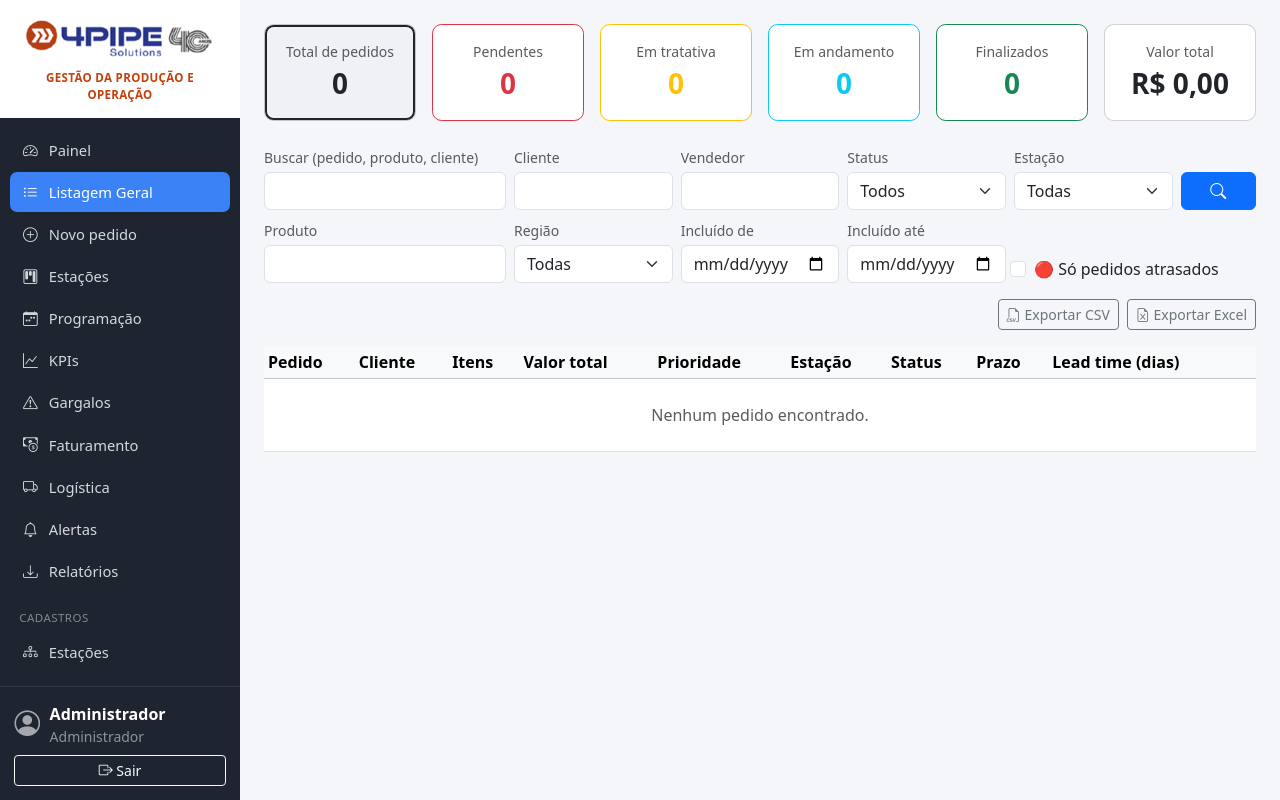
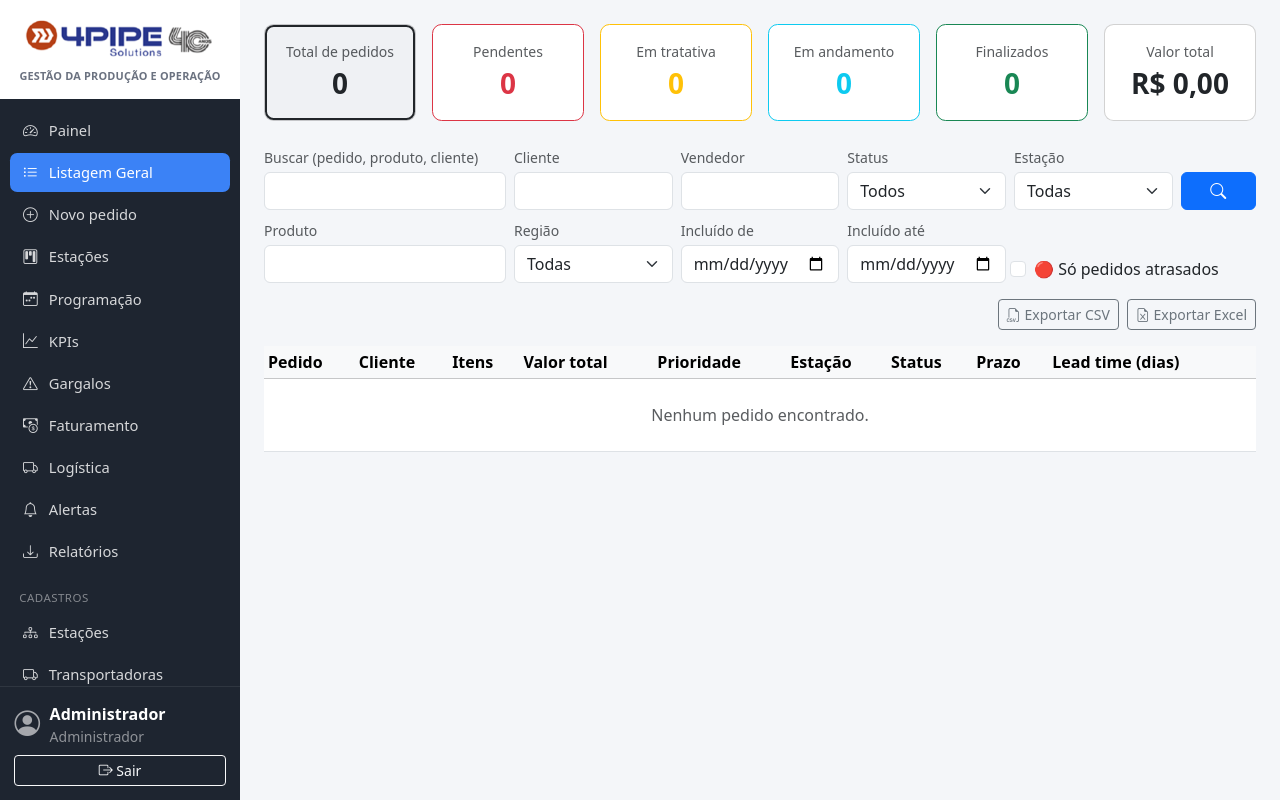
Before and after one commit to matttheus1590-code/producao_app, a Flask app: page / in a window 1280 px wide. Run offline with Flask 3, Linux system fonts and the light colour scheme; a user stored in the database is signed in; data comes from the database, SQL or seed files in the repository; data that the repository does not hold is empty; some libraries are stand-ins or nearby versions.

Commit message:
Atualizacao automatica - 17/08/2026 22:25

```diff
--- a/static/css/style.css
+++ b/static/css/style.css
@@ -77,17 +77,12 @@ body {
 
 .app-sidebar-brand-subtitulo {
   display: block;
-  margin-top: 0.45rem;
-  font-size: 0.72rem;
-  font-weight: 800;
-  letter-spacing: 0.03em;
+  margin-top: 0.35rem;
+  font-size: 0.68rem;
+  font-weight: 700;
+  letter-spacing: 0.02em;
   text-transform: uppercase;
-  color: #c2410c;
-}
-
-.brand-destaque {
-  color: #c2410c;
-  font-weight: 800;
+  color: #6b7280;
 }
 
 .app-sidebar-nav {
--- a/templates/login.html
+++ b/templates/login.html
@@ -7,7 +7,7 @@
       <div class="card-body p-4">
         <div class="text-center mb-4">
           <img src="{{ url_for('static', filename='img/logo_4pipe.png') }}" alt="4PIPE Solutions" style="max-width: 220px; height: auto;">
-          <h5 class="mt-3 mb-0 brand-destaque text-uppercase" style="letter-spacing: 0.03em;">Gestão da Produção e Operação</h5>
+          <h5 class="mt-3 mb-0 fw-bold">Gestão da Produção e Operação</h5>
           <small class="text-muted">Acesse com seu usuário</small>
         </div>
         <form method="post">
```
